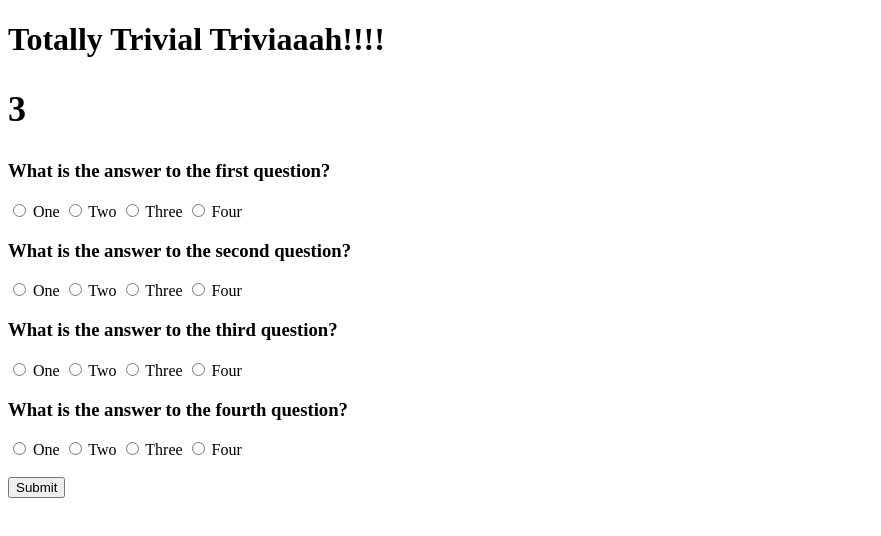
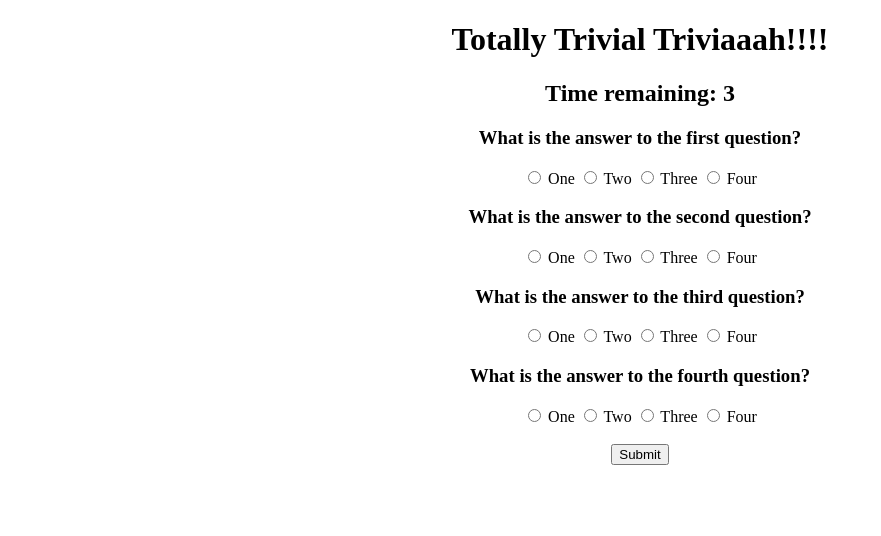
Before and after one commit to JoeGravity/TriviaGame, a plain HTML site: page index.html in a window 1280 px wide. Both pictures are taken after a click on the button "CLICK TO START". Shown: the whole page, without its empty margins (0-881 px from the left). Drawn offline with nearby package versions, Linux system fonts and the light colour scheme.

Commit message:
IT WORKS-HOORAY

```diff
--- a/assets/js/app.js
+++ b/assets/js/app.js
@@ -5,7 +5,6 @@ $("#quizBox").hide();
 $("#scorebox").hide();
 
 // var answers = ["q1a", "q2b", "q3c", "q4d"];
-
 
 //--------------------------------------------------------------------
 
@@ -33,7 +32,7 @@ function decrement() {
     //  Decrease number by one.
     number--;
     //  Show the number in the #show-number tag.
-    $("#timeLeft").html("<h2>" + number + "</h2>");
+    $("#timeLeft").html(number);
 
     //  Once number hits zero...
     if (number === 0) {
@@ -61,8 +60,6 @@ var correct = 0;
 var incorrect = 0;
 var missing = 0;
 var mssg = "Your Score:"
-
-
 
 $("form").on("submit", function (e) {
     // infinite loop bug fix
@@ -106,6 +103,7 @@ var answers = {
 
 // show scores(ƒ)
 function scoring() {
+    $('#doneBtn').hide();
     $("#scorebox").show();
     $("#annc").text(mssg);
     $('#wahr').text(correct);
@@ -116,5 +114,4 @@ function scoring() {
 //  When the Start button gets clicked, execute the run function.
 $("#start").on("click", run);
 
-
     // });
--- a/index.html
+++ b/index.html
@@ -10,12 +10,11 @@
 
 </head>
 
-<body>
+<body style="text-align: center;">
     <h1>Totally Trivial Triviaaah!!!!</h1>
     <button id="start">CLICK TO START</button>
     <div id="quizBox">
-        <h2 id="timeLeft">
-            <!-- Time remaining:  -->
+        <h2>Time remaining: <span id="timeLeft"></span>
         </h2>
 <form>
         <div class = "question">
@@ -47,7 +46,7 @@
             <input type="radio" name="q4" value="d"> Four
             </div>
             <br>
-            <input type="submit" />
+            <input type="submit" id="doneBtn" />
         <!-- <button id='done' onclick="return tally();" type="submit">Done</button> -->
         </form>
     </div>
```
